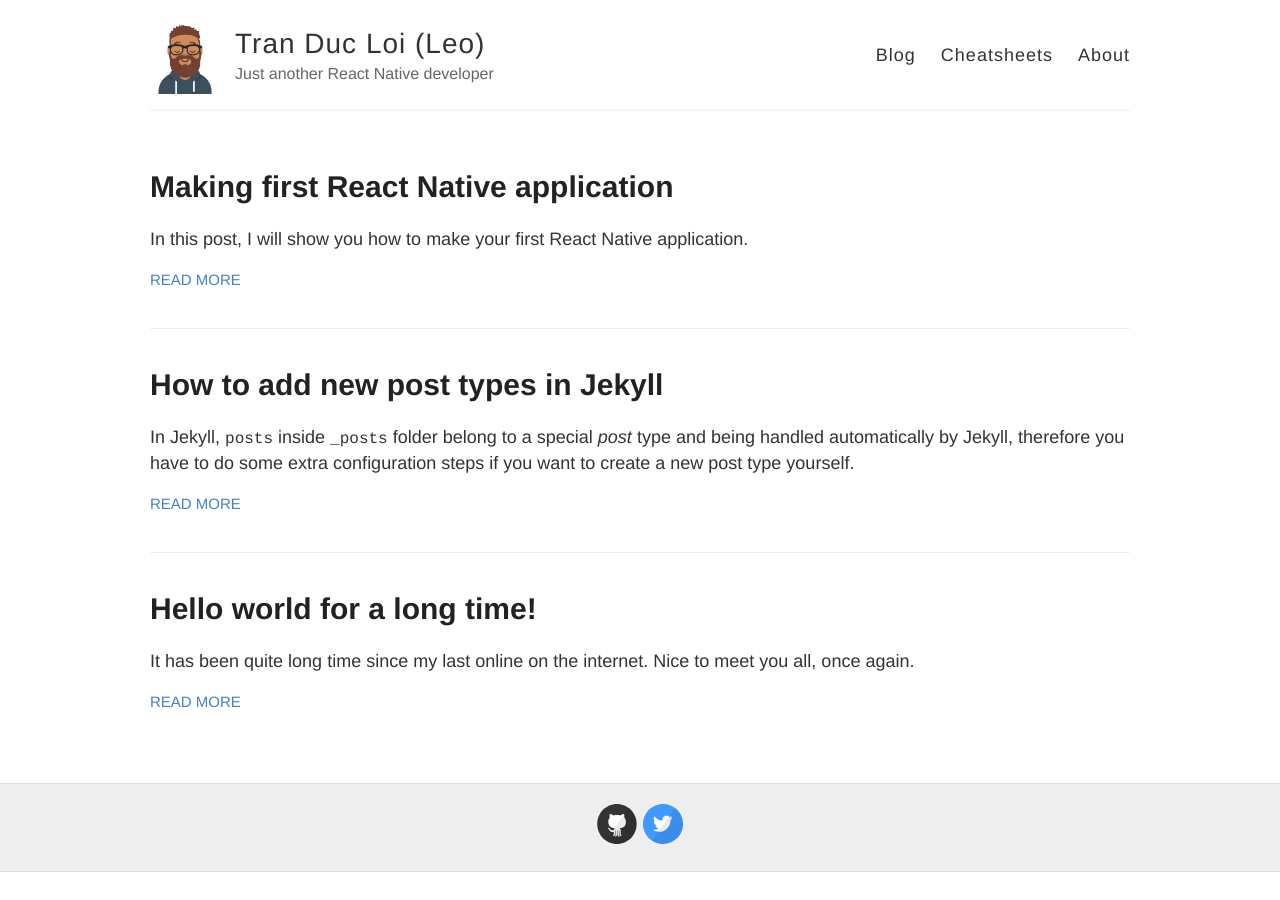
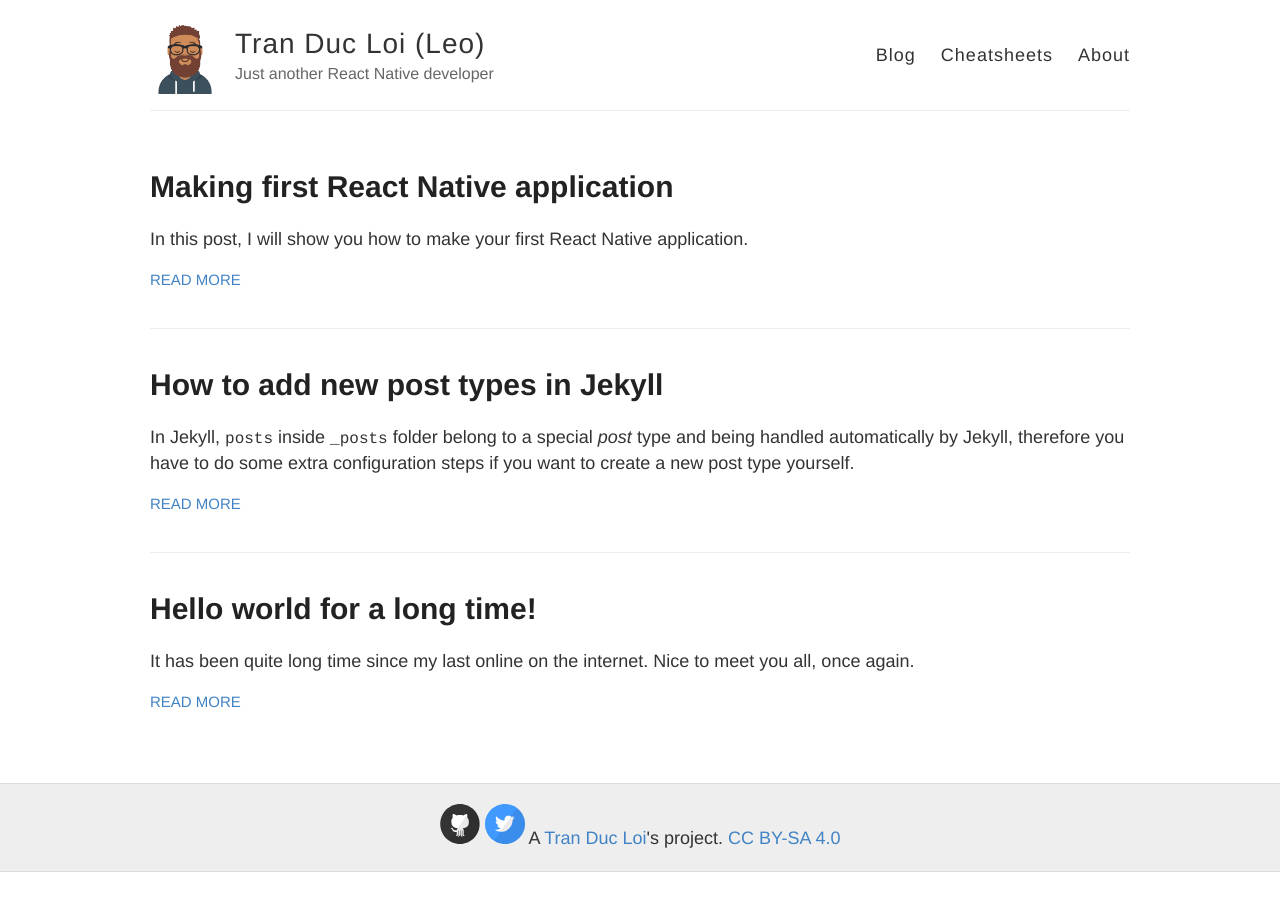
Before and after one commit to loitd/loitd.github.io, a Jekyll site: the page built from index.html, in a window 1280 px wide. Built offline with Jekyll 4.4.1, drawn with Linux system fonts in a browser that asks for light colours.

Commit message:
updated-by-loitd

```diff
--- a/_layouts/default.html
+++ b/_layouts/default.html
@@ -43,6 +43,7 @@
       <div class="container">
         <footer class="footer">
           {% include svg-icons.html %}
+          A <a href="https://github.com/loitd">Tran Duc Loi</a>'s project. <a href="https://creativecommons.org/licenses/by-sa/4.0/">CC BY-SA 4.0</a>
         </footer>
       </div>
     </div>
```
